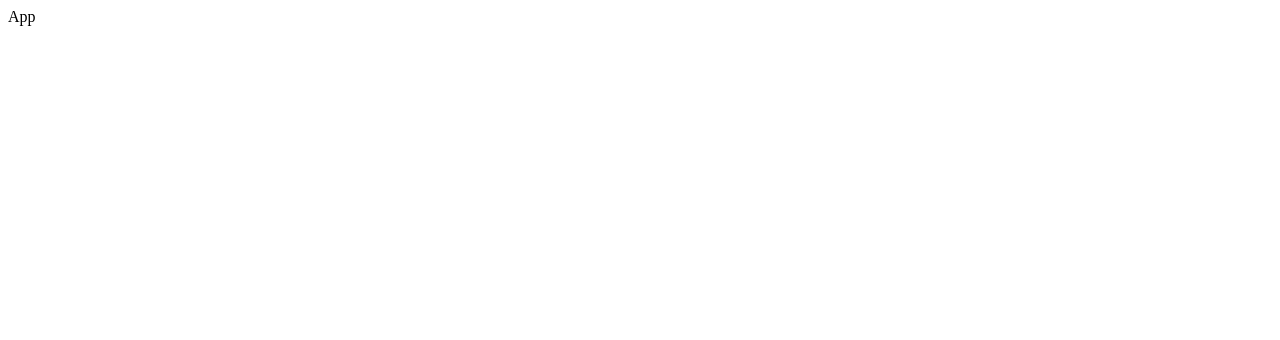
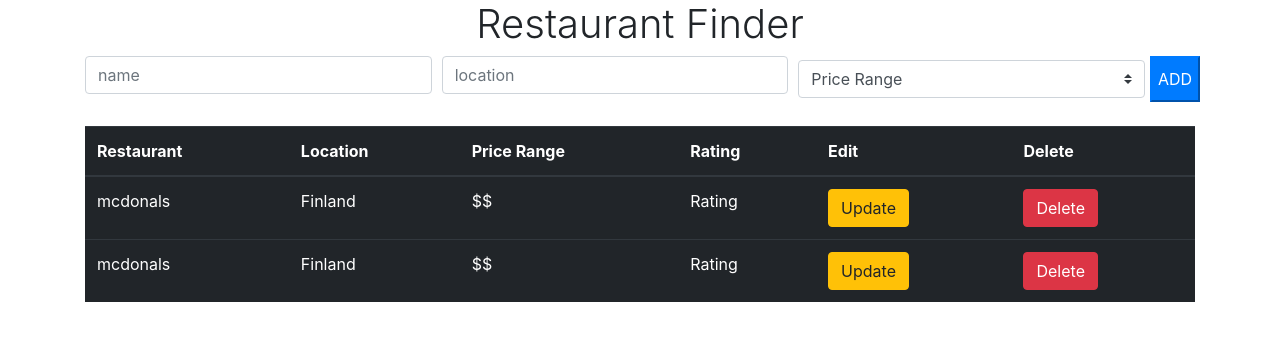
Before and after one commit to LekhaKutty/Restaurant-project, a React (Create React App) app in the folder client/: page / in a window 1280 px wide. Shown: the top 340 px of the page. Built offline with nearby package versions, Linux system fonts and the light colour scheme.

Commit message:
Created components for home page

```diff
--- a/client/package.json
+++ b/client/package.json
@@ -8,6 +8,7 @@
     "@testing-library/user-event": "^12.1.10",
     "react": "^17.0.2",
     "react-dom": "^17.0.2",
+    "react-router-dom": "^6.0.2",
     "react-scripts": "4.0.3",
     "web-vitals": "^1.0.1"
   },
--- a/client/public/index.html
+++ b/client/public/index.html
@@ -15,6 +15,9 @@
       user's mobile device or desktop. See https://developers.google.com/web/fundamentals/web-app-manifest/
     -->
     <link rel="manifest" href="%PUBLIC_URL%/manifest.json" />
+
+    <link rel="stylesheet" href="https://stackpath.bootstrapcdn.com/bootstrap/4.1.0/css/bootstrap.min.css"
+   integrity="sha384-9gVQ4dYFwwWSjIDZnLEWnxCjeSWFphJiwGPXr1jddIhOegiu1FwO5qRGvFXOdJZ4" crossorigin="anonymous">
     <!--
       Notice the use of %PUBLIC_URL% in the tags above.
       It will be replaced with the URL of the `public` folder during the build.
--- a/client/src/App.jsx
+++ b/client/src/App.jsx
@@ -1,7 +1,26 @@
 import React from "react";
 
+import {BrowserRouter as Router, Routes, Route} from "react-router-dom";
+import Home from "./routes/Home";
+import RestaurantDetailPage from "./routes/RestaurantDetailPage";
+import UpdatePage from "./routes/UpdatePage";
+import { RestaurantsContextProvider } from "./context/RestaurantsContext";
+
 const App = () => {
-    return <div>App</div>
+    return(
+        <RestaurantsContextProvider>
+            <div className="container">
+                <Router>
+                    <Routes>
+                        <Route path="/" element={<Home />} />
+                        <Route path="/restaurants/:id" element={<RestaurantDetailPage />} />
+                        <Route path="/restaurants/:id/update" element={<UpdatePage />} />
+                    </Routes>
+                </Router>
+            </div>
+        </RestaurantsContextProvider>
+
+    )
 }
 
 export default App;
--- /dev/null
+++ b/client/src/components/AddRestaurant.jsx
@@ -0,0 +1,31 @@
+import React from 'react';
+
+const AddRestaurant = () => {
+
+    return (
+        <div className="mb-4">
+            <form action="">
+                <div className="form-row">
+                    <div className="col">
+                        <input type="text" className="form-control" placeholder="name"/>
+                    </div>
+                    <div className="col">
+                        <input type="text" className="form-control" placeholder="location"/>
+                    </div>
+                    <div className="col">
+                        <select className="custom-select my-1 mr-sm-2">
+                            <option >Price Range</option>
+                            <option value="1">$</option>
+                            <option value="2">$$</option>
+                            <option value="3">$$$</option>
+                            <option value="4">$$$$</option>
+                            <option value="5">$$$$$</option>
+                        </select>
+                    </div>
+                    <button className="btn-primary">ADD</button>
+                </div>
+            </form>
+        </div>
+    )
+}
+export default AddRestaurant
--- /dev/null
+++ b/client/src/components/Header.jsx
@@ -0,0 +1,12 @@
+import React from 'react';
+
+const Header = () => {
+
+    return (
+        <div>
+            <h1 className="font-weight-light disply-1 text-center">Restaurant Finder</h1>
+
+        </div>
+    )
+}
+export default Header
--- /dev/null
+++ b/client/src/components/RestaurantList.jsx
@@ -0,0 +1,43 @@
+import React from 'react';
+
+const RestaurantList = () => {
+
+    return (
+        <div className = "list-group">
+            <table class="table table-hover table-dark">
+                <thead>
+                    <tr className="big-primary">
+                        <th scope="col">Restaurant</th>
+                        <th scope="col">Location</th>
+                        <th scope="col">Price Range</th>
+                        <th scope="col">Rating</th>
+                        <th scope="col">Edit</th>
+                        <th scope="col">Delete</th>
+                    </tr>
+                </thead>
+                <tbody>
+                    <tr>
+                        <td>mcdonals</td>
+                        <td>Finland</td>
+                        <td>$$</td>
+                        <td>Rating</td>
+                        <td><button className="btn btn-warning">Update</button></td>
+                        <td><button className="btn btn-danger">Delete</button></td>
+
+                    </tr>
+                    <tr>
+                        <td>mcdonals</td>
+                        <td>Finland</td>
+                        <td>$$</td>
+                        <td>Rating</td>
+                        <td><button className="btn btn-warning">Update</button></td>
+                        <td><button className="btn btn-danger">Delete</button></td>
+
+                    </tr>
+                </tbody>
+            </table>
+
+        </div>
+    )
+}
+export default RestaurantList
--- /dev/null
+++ b/client/src/context/RestaurantsContext.js
@@ -0,0 +1,17 @@
+import React, {useState, createContext} from "react";
+
+
+export const RestaurantsContext = createContext();
+
+export const RestaurantsContextProvider = props => {
+
+    const [restaurants, setRestaurants] = useState([]);
+
+
+
+    return(
+        <RestaurantsContext.Provider value = {{restaurants, setRestaurants}}>
+            {props.children}
+        </RestaurantsContext.Provider>
+    )
+}
--- /dev/null
+++ b/client/src/routes/Home.jsx
@@ -0,0 +1,15 @@
+import React from 'react';
+import Header from '../components/Header'
+import AddRestaurant from '../components/AddRestaurant';
+import RestaurantList from '../components/RestaurantList';
+const Home = () => {
+
+    return (
+        <div>
+            <Header />
+            <AddRestaurant />
+            <RestaurantList />
+        </div>
+    )
+}
+export default Home
--- /dev/null
+++ b/client/src/routes/RestaurantDetailPage.jsx
@@ -0,0 +1,11 @@
+import React from 'react';
+
+const RestaurantDetailPage = () => {
+
+    return (
+        <div>
+            <h2>Detail Page</h2>
+        </div>
+    )
+}
+export default RestaurantDetailPage
--- /dev/null
+++ b/client/src/routes/UpdatePage.jsx
@@ -0,0 +1,11 @@
+import React from 'react';
+
+const UpdatePage = () => {
+
+    return (
+        <div>
+            <h3>Update Page</h3>
+        </div>
+    )
+}
+export default UpdatePage
```
Also changed, not shown: 1 other file (tests, documents, lock files or other folders).
